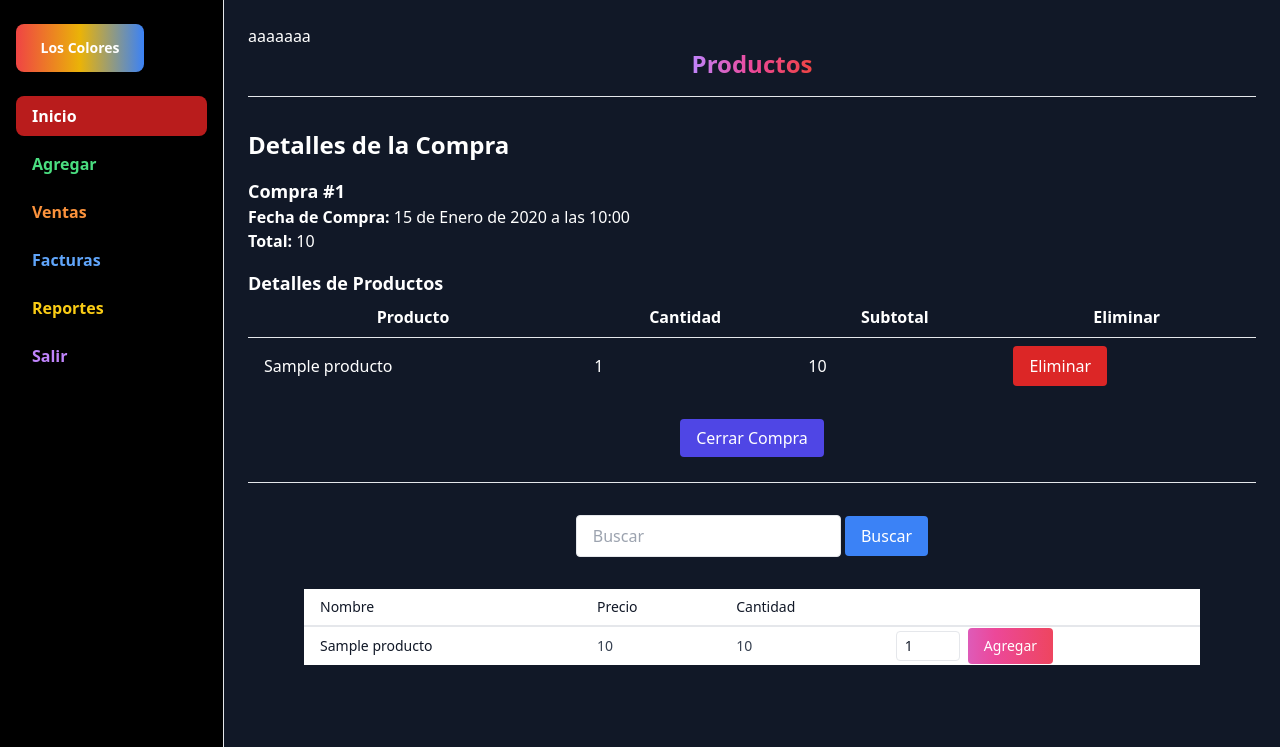
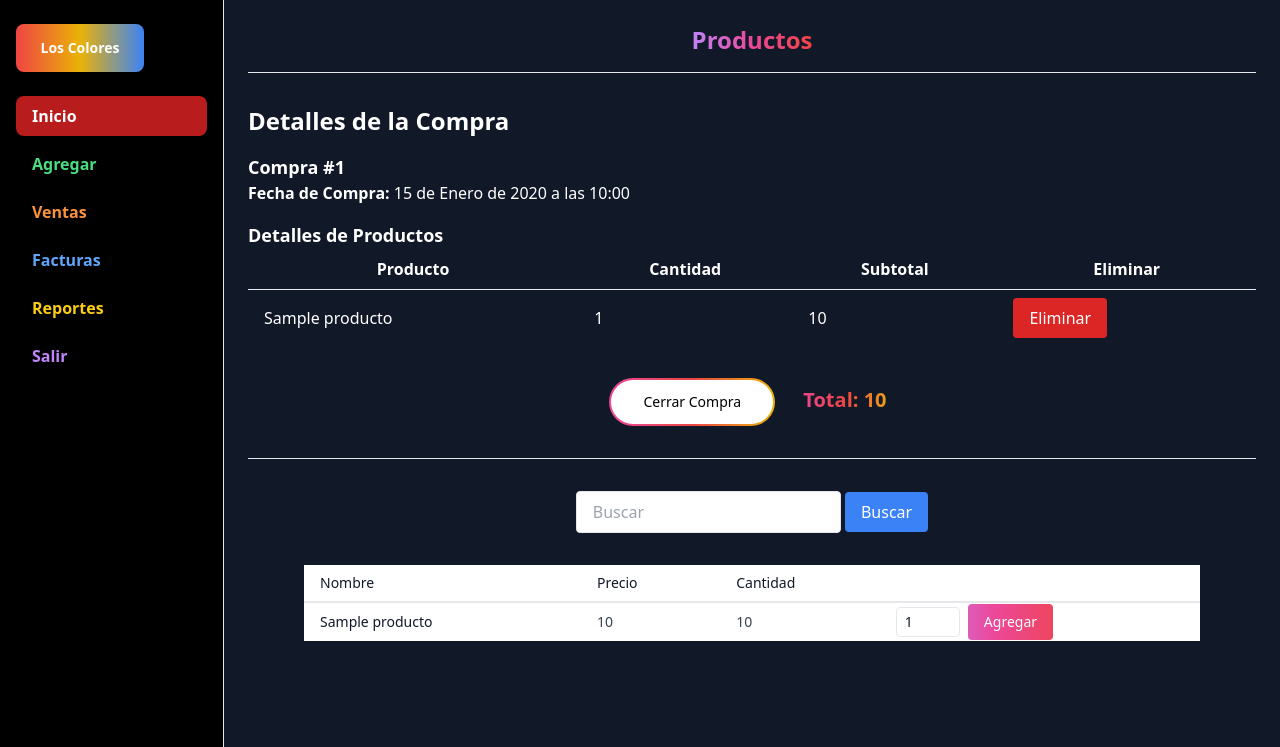
Before and after one commit to xXJuanDavidXx/Sistema-de-compra-venta-e-inventario, a Django app: page / in a window 1280 px wide. Shown: the top 747 px of the page. Run offline with Django 5.2, Linux system fonts and the light colour scheme; a user stored in the database is signed in; tables that the repository leaves empty hold one stand-in row (values such as "Sample post"); some libraries are stand-ins or nearby versions.

Commit message:
Mejora de la parte visual, aun falta pulir la forma en que aparecen los reportes.

```diff
--- a/app/templates/listaProductos.html
+++ b/app/templates/listaProductos.html
@@ -3,7 +3,6 @@
 {% block content %}
 {% load crispy_forms_tags %}
 
-<a href="{% url 'over' %}">aaaaaaa</a>
 
 <h1 class="text-center text-2xl font-bold mb-4 animate-rainbow">
   <span class="bg-clip-text text-transparent bg-gradient-to-r from-purple-400 via-pink-500 to-red-500">
--- a/compra/templates/compra.html
+++ b/compra/templates/compra.html
@@ -4,7 +4,6 @@
     <!--Mostrar el id de la compra, la fecha de compra, el total de la compra-->
     <h2 class="text-lg font-semibold">Compra #{{ compra.id }}</h2>
     <p><strong>Fecha de Compra:</strong> {{ compra.order_date }}</p>
-    <p><strong>Total:</strong> {{ compra.total }}</p>
 
     <!--Mostrar los detalles de los productos que se han agregado al carrito-->
     <h3 class="text-lg font-semibold mt-4">Detalles de Productos</h3>
@@ -42,6 +41,16 @@
 
 <div class="container mx-auto my-8">
     <div class="text-center">
-        <a href="{% url 'venta' %}" class="bg-indigo-600 text-white px-4 py-2 rounded hover:bg-indigo-700">Cerrar Compra</a>
+        <a
+          class="group inline-block rounded-full bg-gradient-to-r from-pink-500 via-red-500 to-yellow-500 p-[2px] hover:text-white focus:outline-none focus:ring active:text-opacity-75"
+          href="{% url 'venta' %}"
+        >
+          <span
+            class="block rounded-full bg-white px-8 py-3 text-sm font-medium group-hover:bg-transparent text-black group-hover:text-white"
+          >
+            Cerrar Compra
+          </span>
+        </a>
+        <p class="inline-block ml-4 bg-white rounded-full p-2 text-xl font-bold bg-gradient-to-r from-pink-500 via-red-500 to-yellow-500 text-transparent bg-clip-text"><strong>Total:</strong> {{ compra.total }}</p>
     </div>
 </div>
--- a/templates/base.html
+++ b/templates/base.html
@@ -28,25 +28,25 @@
           </li>
 
           <li>
-            <a href="{% url 'reporte_compras' %}" class="block rounded-lg px-4 py-2 text-base font-extrabold text-orange-400 hover:bg-orange-700">
+            <a href="{% url 'reporte_compras' %}" class="block rounded-lg {% if actual == 'reporte_compras' %}bg-orange-700{% else %}text-orange-400 hover:bg-orange-700{% endif %} px-4 py-2 text-base font-extrabold">
               Ventas
             </a>
           </li>
 
           <li>
-            <a href="{% url 'facturas' %}" class="block rounded-lg px-4 py-2 text-base font-extrabold text-blue-400 hover:bg-blue-700">
+            <a href="{% url 'facturas' %}" class="block rounded-lg {% if actual == 'facturas' %}bg-blue-700{% else %}text-blue-400 hover:bg-blue-700{% endif %} px-4 py-2 text-base font-extrabold">
               Facturas
             </a>
           </li>
 
           <li>
-            <a href="{% url 'reporte_ganancias' %}" class="block rounded-lg px-4 py-2 text-base font-extrabold text-yellow-400 hover:bg-yellow-700">
+            <a href="{% url 'reporte_ganancias' %}" class="block rounded-lg {% if actual == 'reporte_ganancias' %}bg-yellow-700{% else %}text-yellow-400 hover:bg-yellow-700{% endif %} px-4 py-2 text-base font-extrabold">
               Reportes
             </a>
           </li>
 
           <li>
-            <a href="{% url 'logout' %}" class="block rounded-lg px-4 py-2 text-base font-extrabold text-purple-400 hover:bg-purple-700">
+            <a href="{% url 'logout' %}" class="block rounded-lg {% if actual == 'logout' %}bg-purple-700{% else %}text-purple-400 hover:bg-purple-700{% endif %} px-4 py-2 text-base font-extrabold">
              Salir
             </a>
           </li>
```
Also changed, not shown: reportes/views.py (+9 -5 lines).
